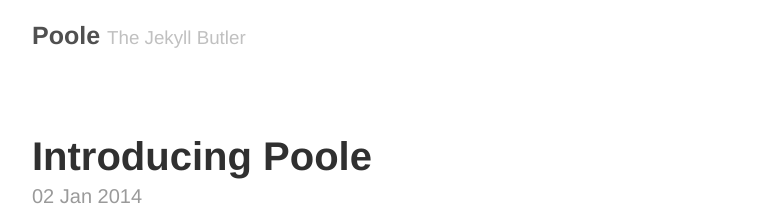
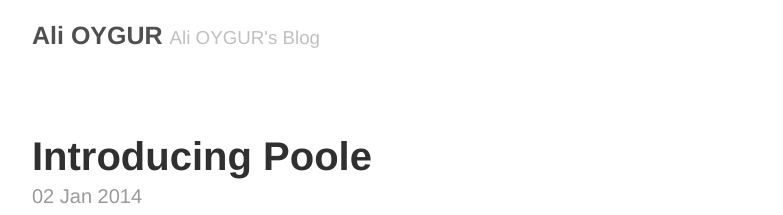
Before and after one commit to alioygur/alioygur.github.io, a Jekyll site: the page built from index.html, in a window 1280 px wide. Shown: the top 215 px of the page, without its empty margins (248-1031 px from the left). Built offline with Jekyll 4.4.1, drawn with Linux system fonts in a browser that asks for light colours; the list of posts is cut into pages by our own code.

Commit message:
updated config

```diff
--- a/_config.yml
+++ b/_config.yml
@@ -3,9 +3,9 @@
 relative_permalinks: true
 
 # Setup
-title:            Poole
-tagline:          The Jekyll Butler
-url:              http://getpoole.com
+title:            Ali OYGUR
+tagline:          Ali OYGUR's Blog
+url:              http://alioygur.github.io
 paginate:         1
 baseurl:          /
 author:
```
